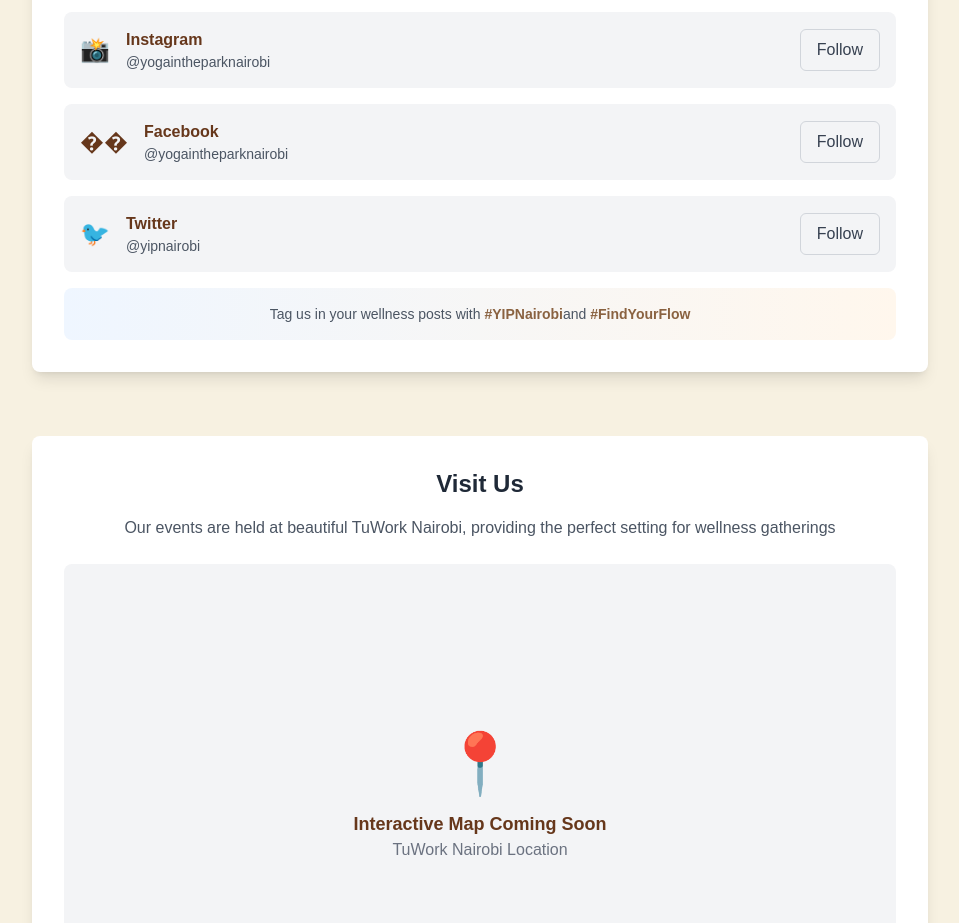
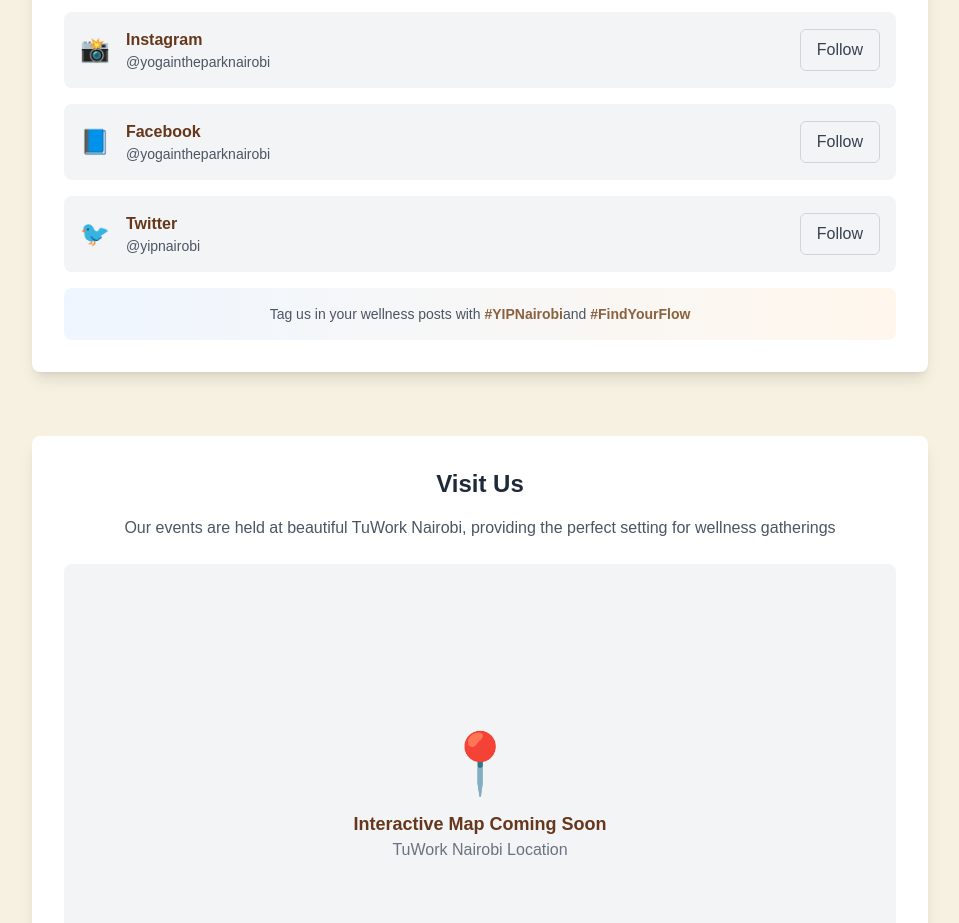
Before and after one commit to Kegadwa/yipnwebsite, a Next.js app: page /community in a window 1280 px wide. Shown: the part 1940-2863 px from the top of the page, without its empty margins (160-1119 px from the left). Built offline with nearby package versions, Linux system fonts and the light colour scheme.

Commit message:
Fix Facebook icon representation in Community page

```diff
--- a/pages/community.tsx
+++ b/pages/community.tsx
@@ -196,7 +196,7 @@
                     <div key={social.name} className="flex items-center justify-between p-4 bg-gray-100 rounded-lg hover:bg-gray-200 transition-colors">
                       <div className="flex items-center space-x-4">
                         <span className="text-2xl">
-                          {social.name === 'Instagram' ? '📸' : social.name === 'Facebook' ? '��' : '🐦'}
+                          {social.name === 'Instagram' ? '📸' : social.name === 'Facebook' ? '📘' : '🐦'}
                         </span>
                         <div>
                           <p className="font-semibold">{social.name}</p>
```
